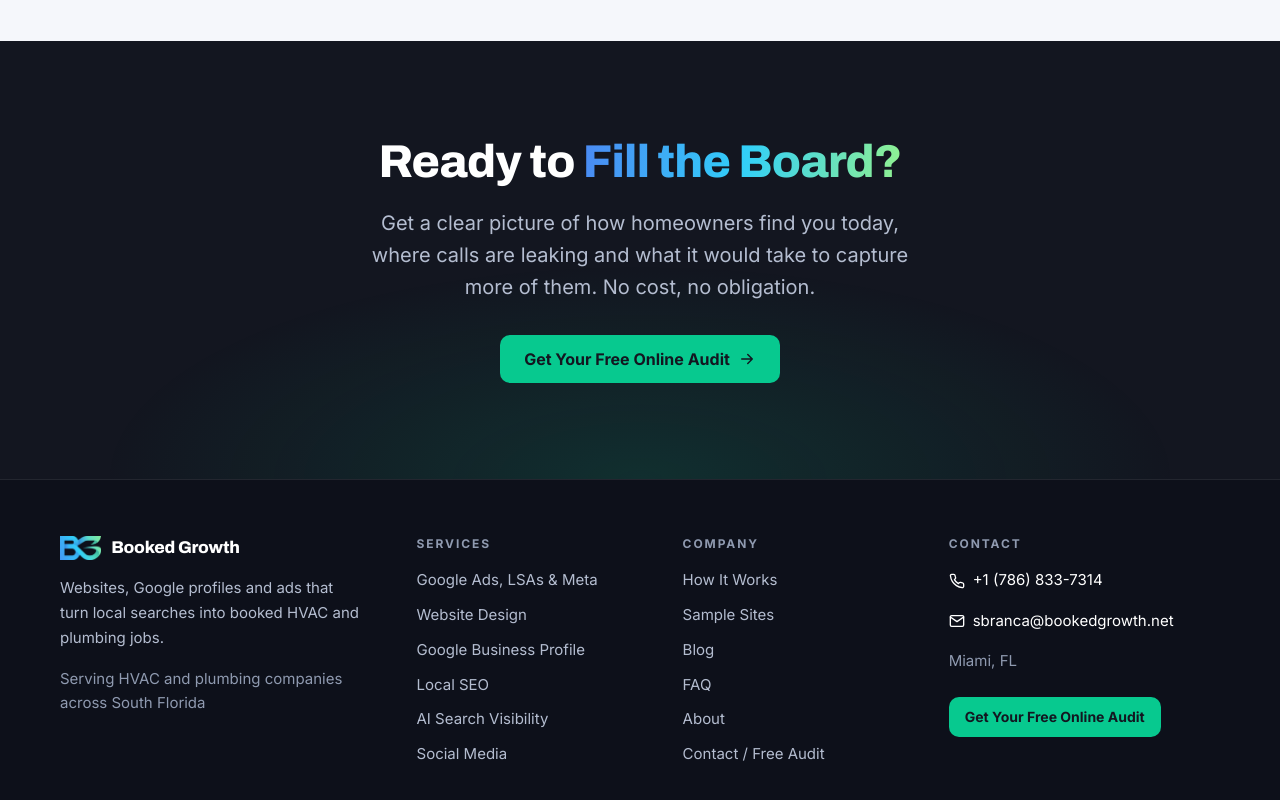
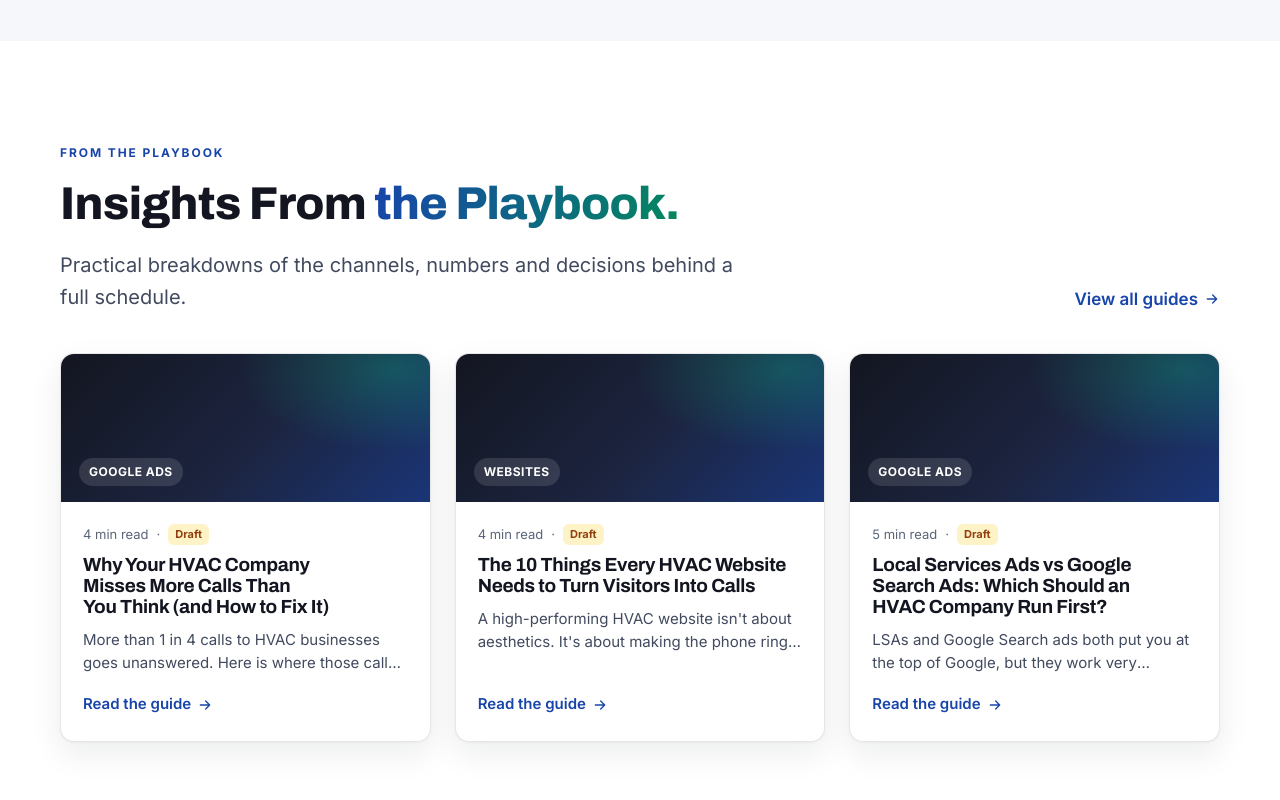
Before and after one commit to Bookedgrowth/booked-growth-hvac, a Next.js app: page / in a window 1280 px wide. Shown: the part 7760-8560 px from the top of the page. Built offline with nearby package versions, Linux system fonts and the light colour scheme.

Commit message:
Home: add 'From the Playbook' blog strip (3 newest posts, auto)
Co-Authored-By: Claude Opus 5.5 <noreply@anthropic.com>

```diff
--- a/app/page.tsx
+++ b/app/page.tsx
@@ -12,6 +12,7 @@ import { Headline, RichText } from "@/components/Text";
 import { StatSource } from "@/components/StatNote";
 import Icon from "@/components/Icon";
 import { SampleAudit, Testimonials, FoundingPartner } from "@/components/Proof";
+import HomePlaybook from "@/components/HomePlaybook";
 
 const h = industry.home;
 
@@ -147,6 +148,8 @@ export default function HomePage() {
         </div>
       </section>
 
+      <HomePlaybook />
+
       <ClosingCta h2={h.closing.h2} body={h.closing.body} />
     </>
   );
--- /dev/null
+++ b/components/HomePlaybook.tsx
@@ -0,0 +1,88 @@
+/**
+ * Home-only blog strip ("From the Playbook"). Pulls the newest posts from content/blog
+ * through the same loader the /blog index uses, so new posts appear here automatically.
+ * Hidden when there are no posts.
+ */
+
+import Image from "next/image";
+import Link from "next/link";
+import { industry } from "@/content";
+import { getAllPosts, type PostMeta } from "@/lib/blog";
+import { Headline } from "./Text";
+import Icon from "./Icon";
+
+const pb = industry.home.playbook;
+
+function CardCover({ post }: { post: PostMeta }) {
+  if (post.cover) {
+    return (
+      <div className="relative aspect-[5/2]">
+        <Image src={post.cover} alt="" fill sizes="(min-width: 768px) 33vw, 100vw" className="object-cover" />
+      </div>
+    );
+  }
+  // Branded placeholder, never a stock photo.
+  return (
+    <div
+      className="relative flex aspect-[5/2] items-end px-[18px] py-4"
+      style={{ background: "linear-gradient(135deg, #131620 0%, #1c2440 55%, #1845a9 140%)" }}
+    >
+      <div
+        aria-hidden="true"
+        className="absolute inset-0"
+        style={{ background: "radial-gradient(ellipse 60% 80% at 90% 10%, rgba(7,201,143,0.28), transparent 70%)" }}
+      />
+      <span className="on-color relative inline-flex items-center rounded-full bg-white/[0.12] px-2.5 py-1 text-[12px] font-bold uppercase tracking-[0.04em]">
+        {post.category}
+      </span>
+    </div>
+  );
+}
+
+export default function HomePlaybook() {
+  const posts = getAllPosts().slice(0, pb.count);
+  if (posts.length === 0) return null;
+
+  return (
+    <section className="section light section-alt" aria-labelledby="playbook">
+      <div className="container">
+        <div className="flex flex-col gap-5 md:flex-row md:items-end md:justify-between">
+          <div className="max-w-[760px]">
+            <span className="eyebrow">{pb.eyebrow}</span>
+            <Headline text={pb.h2} id="playbook" />
+            <p className="lead mt-5">{pb.intro}</p>
+          </div>
+          <Link href="/blog" className="inline-flex shrink-0 items-center gap-1.5 font-semibold text-[var(--cyan)] hover:text-white">
+            {pb.linkLabel} <Icon name="arrow" size={16} />
+          </Link>
+        </div>
+
+        <ul className="mt-10 grid gap-6 md:grid-cols-3">
+          {posts.map((post) => (
+            <li key={post.slug} className="flex">
+              <Link href={`/blog/${post.slug}`} className="card card-hover !p-0 !bg-white flex w-full flex-col overflow-hidden !shadow-[0_1px_2px_rgba(19,22,32,0.04),0_12px_32px_rgba(19,22,32,0.08)]">
+                <CardCover post={post} />
+                <div className="flex flex-1 flex-col px-[22px] pt-[22px] pb-6">
+                  <span className="flex items-center gap-2 text-[13px] subtle">
+                    <span>{post.readTime} min read</span>
+                    {post.draft && (
+                      <>
+                        <span aria-hidden="true">&middot;</span>
+                        <span className="tag-draft rounded-md px-[7px] py-px text-[11px] font-bold">Draft</span>
+                      </>
+                    )}
+                  </span>
+                  <h3 className="mt-2.5 font-display text-[19px] font-bold leading-[1.3]">{post.title}</h3>
+                  <p className="mt-2.5 line-clamp-2 text-[15px] leading-[1.55] muted">{post.excerpt}</p>
+                  <span className="mt-auto inline-flex items-center gap-1.5 pt-[18px] text-[15px] font-semibold text-[var(--cyan)]">
+                    {pb.cardCta} <Icon name="arrow" size={16} />
+                  </span>
+                </div>
+              </Link>
+            </li>
+          ))}
+        </ul>
+      </div>
+    </section>
+  );
+}
--- a/content/industries/hvac.ts
+++ b/content/industries/hvac.ts
@@ -628,6 +628,14 @@ export const hvac: IndustryContent = {
       founderLine: "Founded by Stefano Branca",
       linkLabel: "More about us",
     },
+    playbook: {
+      eyebrow: "From the playbook",
+      h2: "Insights From **the Playbook.**",
+      intro: "Practical breakdowns of the channels, numbers and decisions behind a full schedule.",
+      linkLabel: "View all guides",
+      cardCta: "Read the guide",
+      count: 3,
+    },
     closing: {
       h2: "Ready to **Fill the Board?**",
       body: "Get a clear picture of how homeowners find you today, where calls are leaking and what it would take to capture more of them. No cost, no obligation.",
--- a/content/industries/types.ts
+++ b/content/industries/types.ts
@@ -207,6 +207,8 @@ export type IndustryContent = {
     foundingPartner: { eyebrow: string; h2: string; body: string };
     guarantees: { h2: string; intro: string };
     founder: { eyebrow: string; h2: string; line: string; founderLine: string; linkLabel: string };
+    /** Home-only blog strip. Shows the 3 newest posts automatically; hidden when there are none. */
+    playbook: { eyebrow: string; h2: string; intro: string; linkLabel: string; cardCta: string; count: number };
     closing: { h2: string; body: string };
   };
 
```
